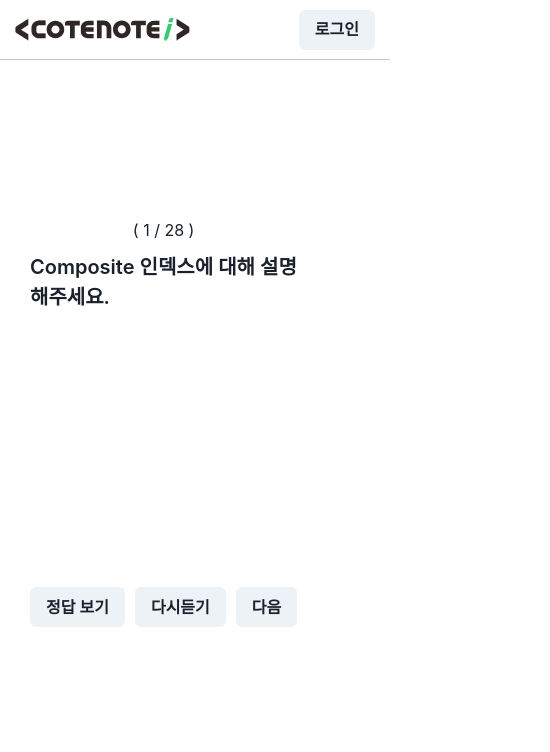
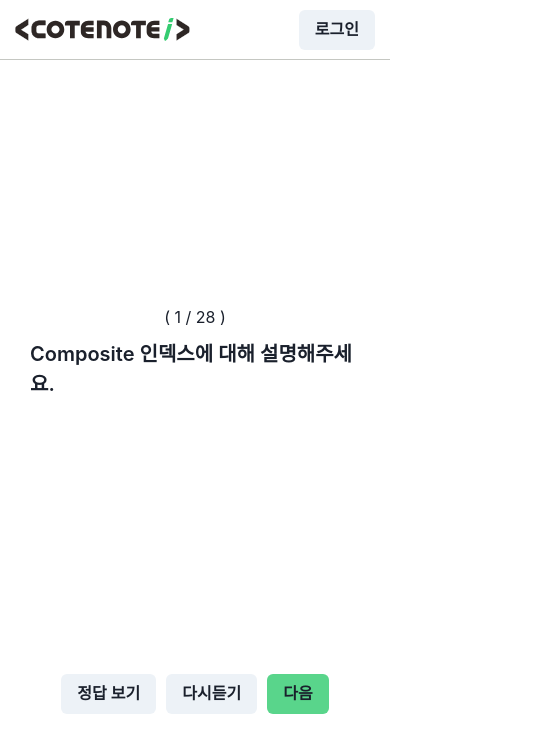
Before and after one commit to helloyukyung/cotenote-web, a Next.js app: page /speech in a window 390 px wide. Both pictures are taken after a click on the button "시작". Shown: the top 752 px of the page, 550 px wide, since content can reach past the window. Built offline with nearby package versions, Linux system fonts and the light colour scheme; no server answers; a web font is replaced by a local one.

Commit message:
fix[speech] : responsive & database.ts location

```diff
--- a/src/components/layouts/Header.tsx
+++ b/src/components/layouts/Header.tsx
@@ -10,6 +10,7 @@ function Header() {
       as="header"
       width="100%"
       height="var(--header-height)"
+      bg="white"
       p={{ base: "0 15px", md: "0 32px" }}
       borderBottom="var(--zero-point-five) solid #c5c7c2"
       pos="fixed"
--- a/src/components/speech/Camera.tsx
+++ b/src/components/speech/Camera.tsx
@@ -4,8 +4,8 @@ import Webcam from "react-webcam";
 
 function Camera() {
   return (
-    <Box p="10px">
-      <Webcam width={450} height={400} />
+    <Box w={{ base: "auto", md: "450px" }}>
+      <Webcam width={450} />
     </Box>
   );
 }
--- a/src/components/speech/RandomCard.tsx
+++ b/src/components/speech/RandomCard.tsx
@@ -1,9 +1,9 @@
 "use client";
 
-import { database } from "@/constants/speech";
 import { Button, Flex, Box, Center } from "@chakra-ui/react";
 import React, { useEffect, useState } from "react";
 import { getSpeech } from "@/utils/getSpeech";
+import { database } from "@/constants/speech/database";
 
 function RandomCard() {
   const [index, setIndex] = useState<number>(-1);
@@ -34,7 +34,8 @@ function RandomCard() {
   };
   return (
     <Flex
-      w="500px"
+      w={{ base: "auto", md: "500px" }}
+      maxW="500px"
       pt="50px"
       gap="10px"
       px="15px"
@@ -54,12 +55,13 @@ function RandomCard() {
               <Box
                 as="pre"
                 mt="15px"
-                minH="250px"
+                h="250px"
                 p="10px"
                 w="100%"
                 bg="lightgray"
                 whiteSpace="pre-wrap"
                 borderRadius="4px"
+                overflow="scroll"
               >
                 {database[index].content}
               </Box>
@@ -73,9 +75,12 @@ function RandomCard() {
         <Button onClick={handleClickRandomShow}>시작 </Button>
       ) : (
         <Flex as="div" gap="10px">
-          <Button onClick={handleClickContentView}>정답 보기</Button>
+          <Button onClick={handleClickContentView}>
+            정답 {contentView ? "닫기" : "보기"}
+          </Button>
           <Button onClick={handleClickReplayButton}>다시듣기</Button>
           <Button
+            variant="primary"
             isDisabled={database.length === shownIndexes.length}
             onClick={handleClickRandomShow}
           >
--- a/src/constants/speech.ts
+++ b/src/constants/speech/database.ts
@@ -195,8 +195,7 @@ Non-Repeatable Read의 한 종류로 조회해온 결과의 행이 새로 생기
   },
   {
     title: "트랜잭션 데드락에 대해 설명해주세요.",
-    content: `
-데이터베이스에서 데드락이란 두 개 이상의 트랜잭션이 서로 원하는 데이터의 Lock 풀리길 기다리는 걸 의미합니다. 이는 시스템 리소스를 잡아먹어 해결을 해주어야 하는데
+    content: `데이터베이스에서 데드락이란 두 개 이상의 트랜잭션이 서로 원하는 데이터의 Lock 풀리길 기다리는 걸 의미합니다. 이는 시스템 리소스를 잡아먹어 해결을 해주어야 하는데
 
 해결방법으로는 예방 기법과 회피기법이 있습니다.
 
@@ -206,14 +205,12 @@ Non-Repeatable Read의 한 종류로 조회해온 결과의 행이 새로 생기
   },
   {
     title: "저장 프로시저에 대해 설명해주세요.",
-    content: `
-저장 프로시저는 데이터베이스 내에 저장되는 일련의 SQL문의 집합으로 단순히 저장 프로시저를 호출함으로써 쿼리의 결과를 받아오기 때문에 반복적으로 수행하거나 복잡한 쿼리의 SQL문을 단순화하는데 사용하는 것으로 알고 있습니다.
+    content: `저장 프로시저는 데이터베이스 내에 저장되는 일련의 SQL문의 집합으로 단순히 저장 프로시저를 호출함으로써 쿼리의 결과를 받아오기 때문에 반복적으로 수행하거나 복잡한 쿼리의 SQL문을 단순화하는데 사용하는 것으로 알고 있습니다.
 `,
   },
   {
     title: "Statement와 PrepareStatement에 대해 설명해주세요.",
-    content: `
-Statement는 SQL 쿼리를 실행하기 위한 인터페이스로 매번 SQL 문을 실행할때마다 새로운 컴파일을 하지만 PreparedStatement는 컴파일된 쿼리를 재사용하고 동적 쿼리와 SQL 인젝션 같은 보안에 더 좋다고 알고 있습니다.
+    content: `Statement는 SQL 쿼리를 실행하기 위한 인터페이스로 매번 SQL 문을 실행할때마다 새로운 컴파일을 하지만 PreparedStatement는 컴파일된 쿼리를 재사용하고 동적 쿼리와 SQL 인젝션 같은 보안에 더 좋다고 알고 있습니다.
 `,
   },
   { title: "소프트 딜리트에 대해 설명해주세요.", content: `설명없음` },
@@ -250,5 +247,5 @@ RDBMS의 장점은 명확하게 스키마를 정의하므로 데이터의 무결
 단, 메모리는 휘발성이기에 사용할 데이터의 특징에 맞게 적용해야합니다.
 `,
   },
-  { title: "아이솔레이션 레벨에대해 설명해주세요.", content: `설명없음` },
+  { title: "아이솔레이션 레벨에 대해 설명해주세요.", content: `설명없음` },
 ];
--- a/src/pages/speech/index.tsx
+++ b/src/pages/speech/index.tsx
@@ -8,7 +8,8 @@ function ReadPage() {
     <Flex
       maxW="1000px"
       w="fit-content"
-      h="80vh"
+      pt={{ base: "15px", md: "50px" }}
+      flexDirection={{ base: "column-reverse", md: "row" }}
       justifyContent="space-between"
       alignItems="center"
       as="div"
```
